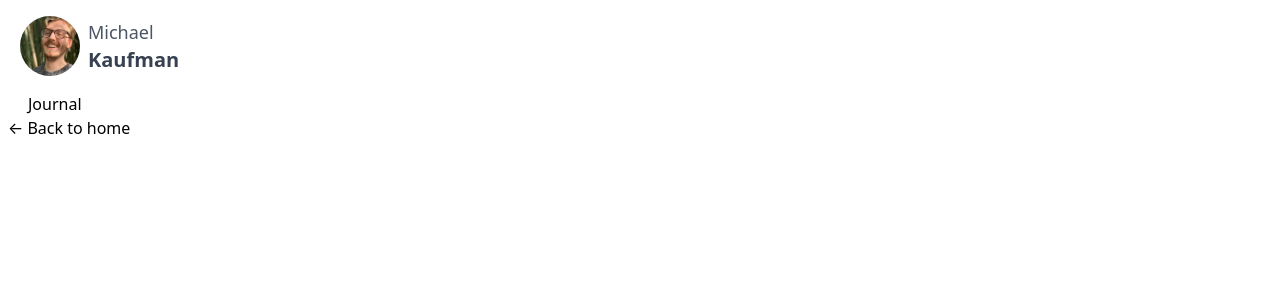
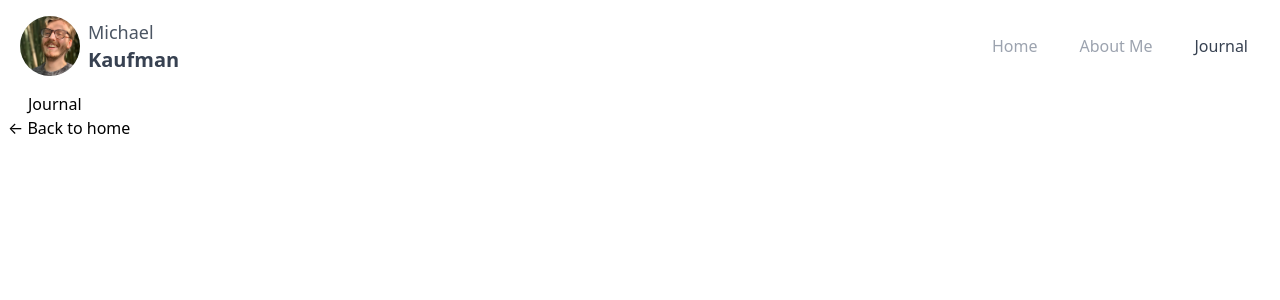
Before and after one commit to KaufmanDeveloper/kaufman-personal-site, a Next.js app: page /journal in a window 1280 px wide. Shown: the top 300 px of the page. Built offline with nearby package versions, Linux system fonts and the light colour scheme.

Commit message:
feat: Implement header navigation with updated route styling

```diff
--- /dev/null
+++ b/components/Header/HeaderNavigation/index.jsx
@@ -0,0 +1,36 @@
+import { withRouter } from "next/router";
+import Link from "next/link";
+
+function HeaderNavigation({ router }) {
+  const linkStyling = "text-gray-400";
+
+  return (
+    <div className="flex mr-3 w-48 xl:w-64 justify-between">
+      {router.pathname === "/" ? (
+        <span className="text-primary">Home</span>
+      ) : (
+        <Link href="/">
+          <a className={linkStyling}>Home</a>
+        </Link>
+      )}
+
+      {router.pathname === "/about-me" ? (
+        <span className="text-primary">About Me</span>
+      ) : (
+        <Link href="/about-me">
+          <a className={linkStyling}>About Me</a>
+        </Link>
+      )}
+
+      {router.pathname === "/journal" ? (
+        <span className="text-primary">Journal</span>
+      ) : (
+        <Link href="/journal">
+          <a className={linkStyling}>Journal</a>
+        </Link>
+      )}
+    </div>
+  );
+}
+
+export default withRouter(HeaderNavigation);
--- a/components/Header/index.jsx
+++ b/components/Header/index.jsx
@@ -6,7 +6,9 @@ import MenuIcon from "@material-ui/icons/Menu";
 
 import { screenSizes } from "../../helpers/constants";
 import useMediaQuery from "../../helpers/useMediaQuery";
+
 import HeaderModal from "./HeaderModal";
+import HeaderNavigation from "./HeaderNavigation";
 
 export default function Header() {
   const [modalIsOpen, setModalIsOpen] = useState(false);
@@ -45,7 +47,9 @@ export default function Header() {
             <button onClick={toggleModal}>
               <MenuIcon className="text-primary" style={{ fontSize: 44 }} />
             </button>
-          ) : null}
+          ) : (
+            <HeaderNavigation />
+          )}
         </div>
       </header>
     </>
```
